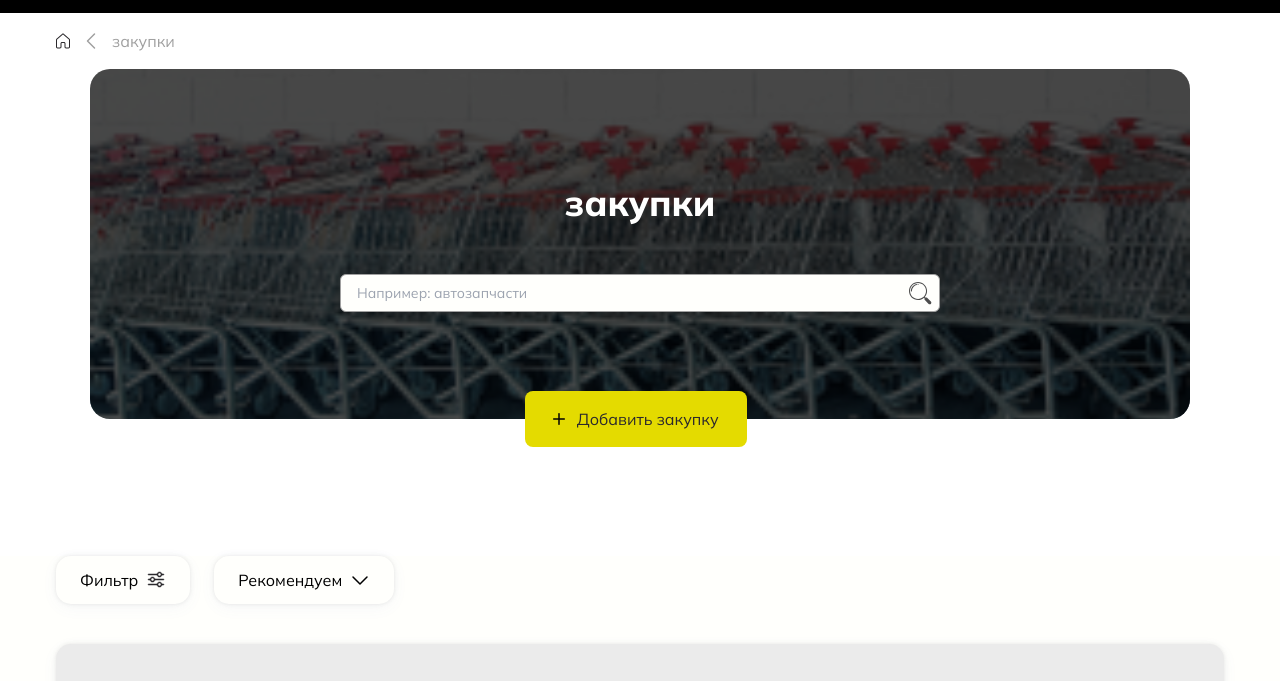
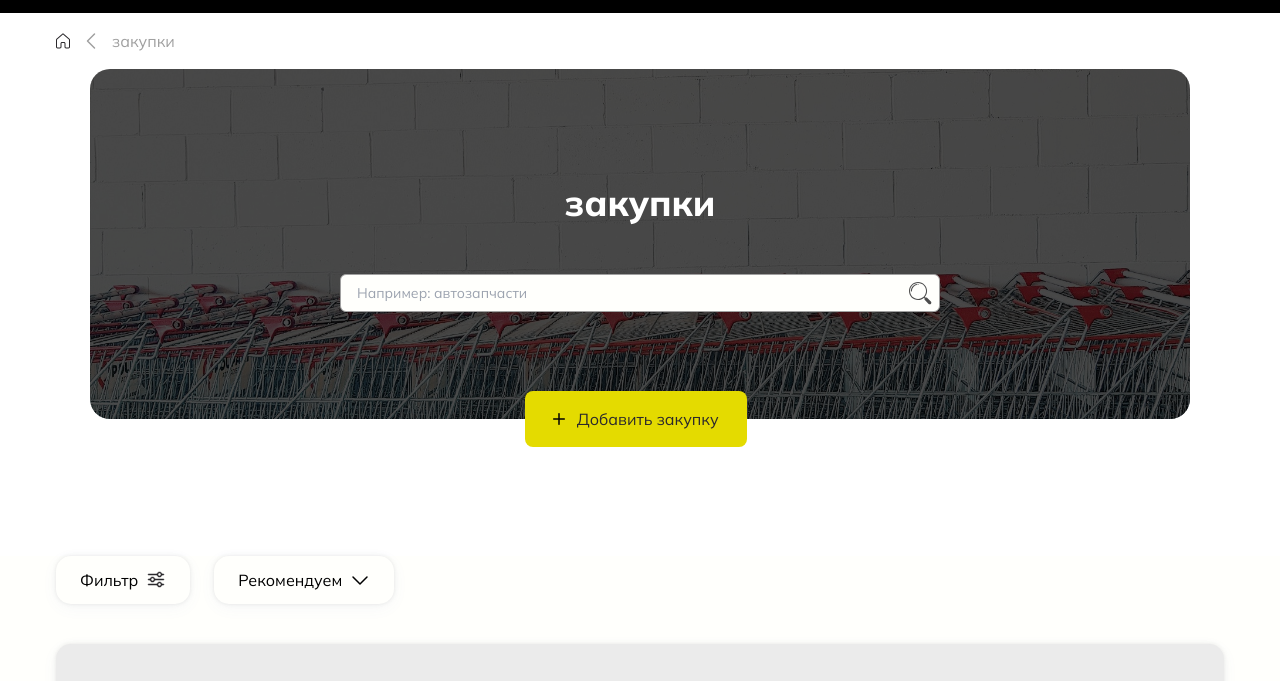
Before and after one commit to Bekjan02/meebuy, a website: page pages/procurement/procurement.html in a window 1280 px wide. Shown: the part 57-738 px from the top of the page. Drawn offline with nearby package versions, Linux system fonts and the light colour scheme; files that its build step writes are made by us from their sources.

Commit message:
Update procurement.css

```diff
--- a/pages/procurement/procurement.css
+++ b/pages/procurement/procurement.css
@@ -4,16 +4,15 @@
 }
 
 .suppliers-wrapper {
-  background: url(../../assets/images/procurement/procurement-bg.png) center
-    no-repeat;
+  background: url(../../assets/images/home/purchases.jpg) center no-repeat;
   background-size: cover;
-  object-fit: cover;
   height: 350px;
   width: 86%;
+  animation: revealContent 1s;
+  background-size: cover;
   position: relative;
   display: flex;
   align-items: center;
-  animation: revealContent 1s;
   border-radius: 20px;
   margin: auto;
 }
@@ -36,7 +35,6 @@
 @keyframes revealContent {
   0% {
     width: 100%;
-    opacity: 1;
     border-radius: 0;
     transform: scale(1.4);
     display: flex;
@@ -45,11 +43,9 @@
   }
   80% {
     width: 86%;
-    opacity: 0.9;
     height: 350px;
   }
   100% {
-    opacity: 0.8;
     display: flex;
     justify-content: center;
     align-items: center;
```
